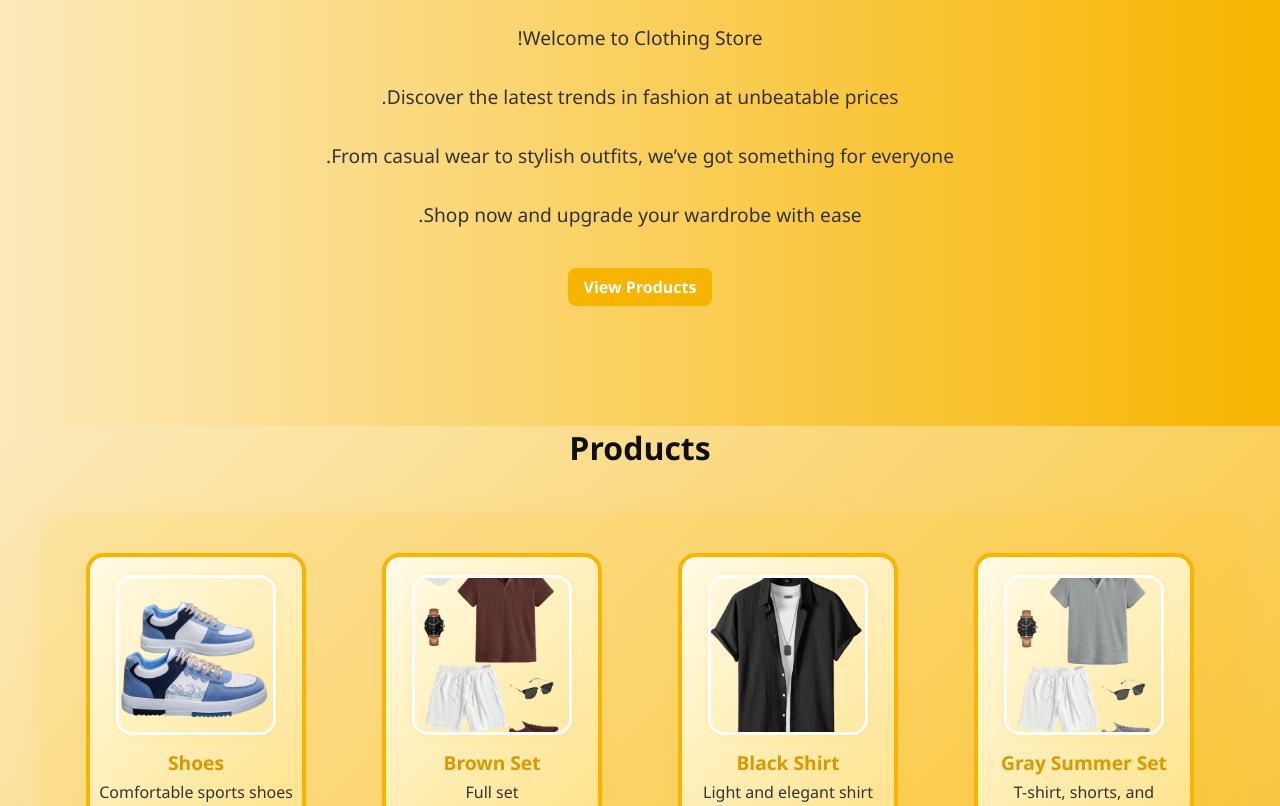
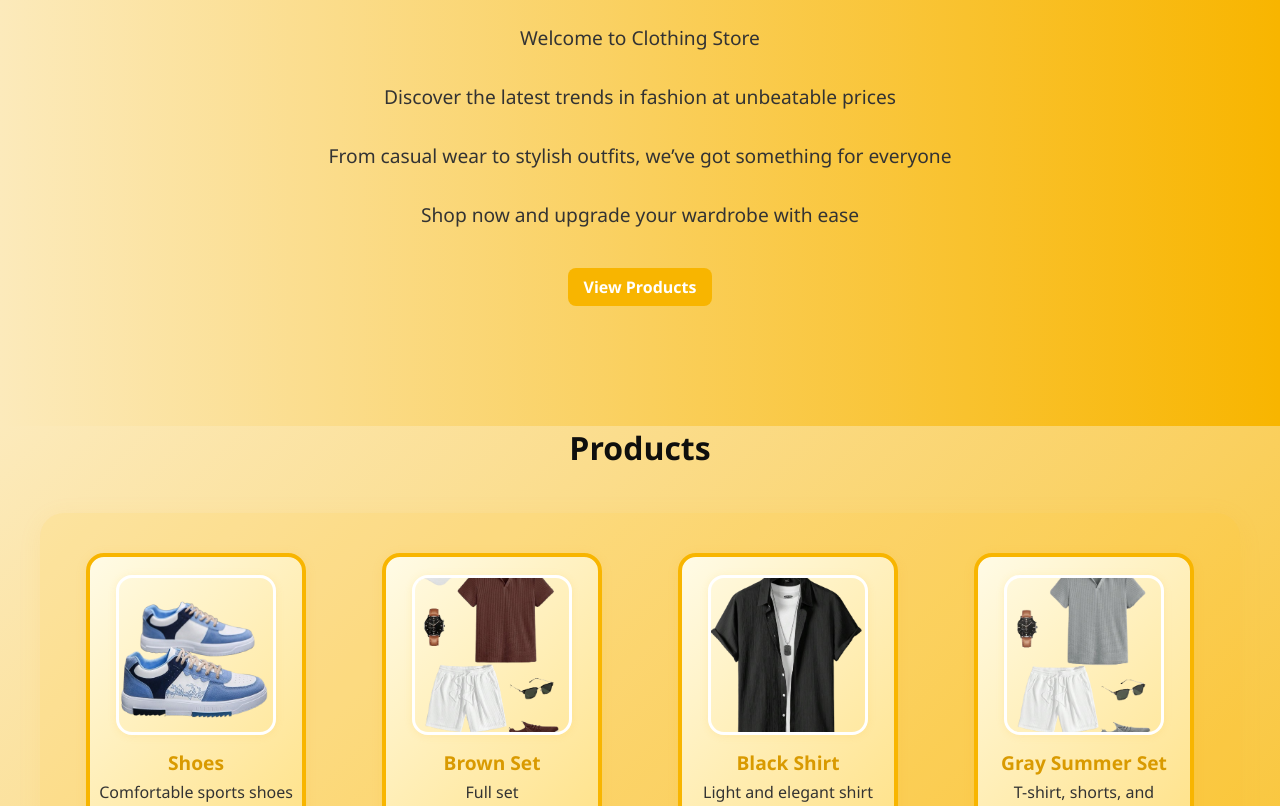
Before and after one commit to zizoelsadany/Clothing-Store-zizo, a plain HTML site: page index.html in a window 1280 px wide. Shown: the part 1906-2712 px from the top of the page. Drawn offline with Linux system fonts and the light colour scheme.

Commit message:
Update index.html

```diff
--- a/index.html
+++ b/index.html
@@ -53,10 +53,10 @@
 
   <div class="content">
     <h1>🛍️Clothing <span>Store</span></h1>
-    <p>Welcome to Clothing Store!</p>
-    <p>Discover the latest trends in fashion at unbeatable prices.</p>
-    <p>From casual wear to stylish outfits, we’ve got something for everyone.</p>
-    <p>Shop now and upgrade your wardrobe with ease.</p>
+    <p>Welcome to Clothing Store</p>
+    <p>Discover the latest trends in fashion at unbeatable prices</p>
+    <p>From casual wear to stylish outfits, we’ve got something for everyone</p>
+    <p>Shop now and upgrade your wardrobe with ease</p>
     <a href="#products" class="login-btn" style="margin-top: 1.5rem;">View Products</a>
 
     <!-- Cart Icon -->
```
